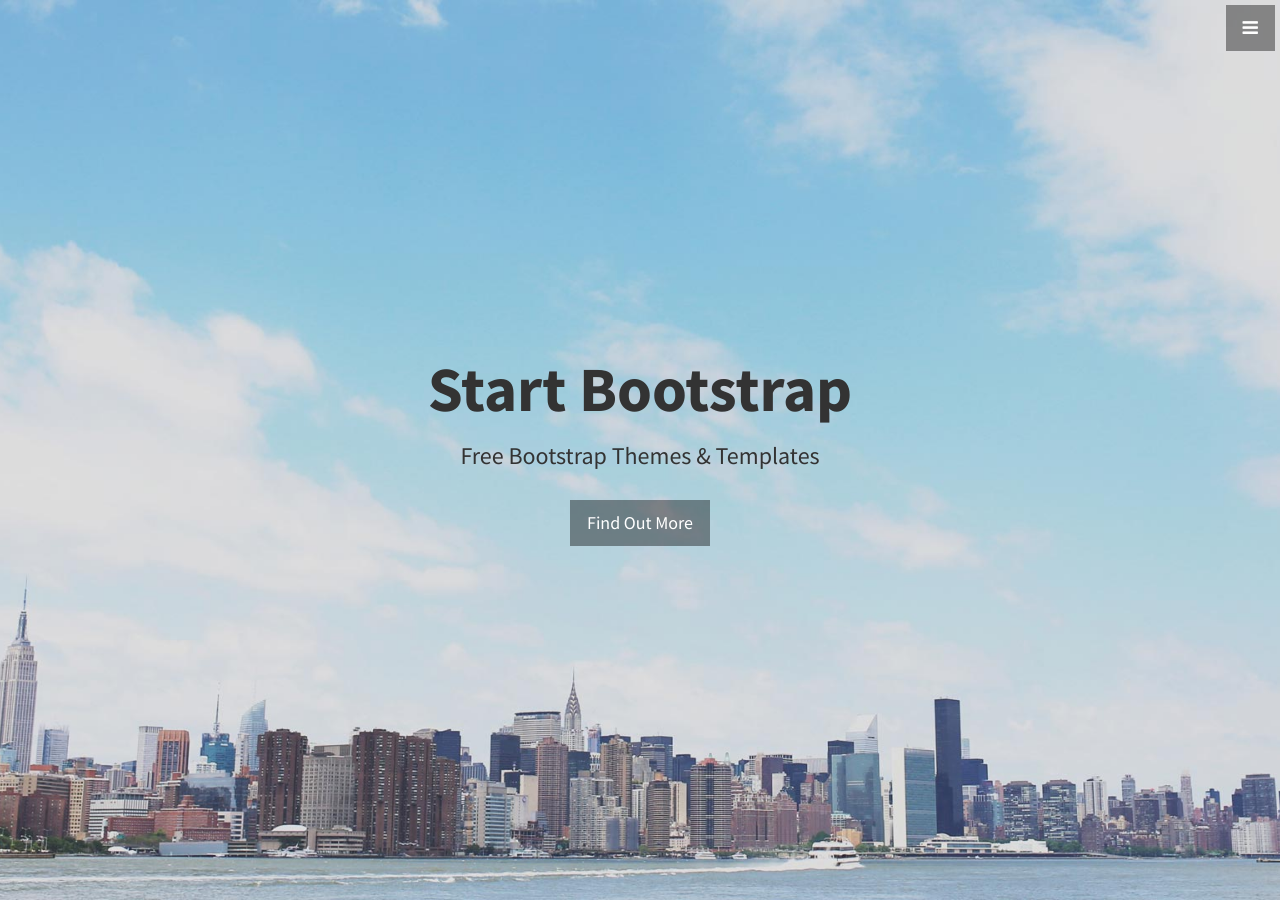
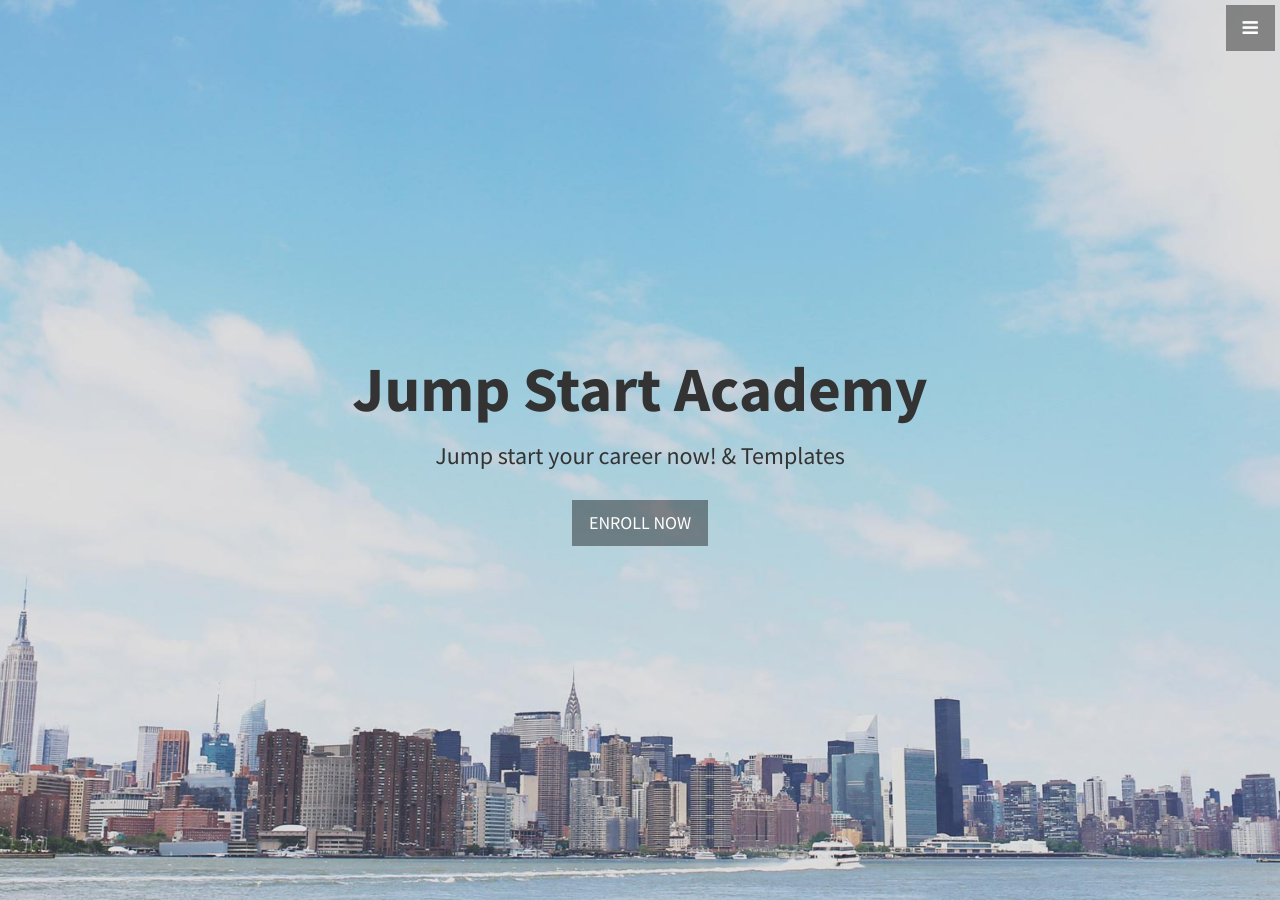
Before and after one commit to cleverberry/jumpstartacademy, a Jekyll site: the page built from index.html, in a window 1280 px wide and 900 px high. Built offline with Jekyll 4.4.1, drawn with Linux system fonts in a browser that asks for light colours.

Commit message:
Modify config.
Localization and customization of config properties.

```diff
--- a/_config.yml
+++ b/_config.yml
@@ -18,12 +18,10 @@
 # You can create any custom variable you would like, and they will be accessible
 # in the templates via {{ site.myvariable }}.
 
-title: Your awesome title
+title: Jump Start Academy
 email: your-email@example.com
 description: >- # this means to ignore newlines until "baseurl:"
-  Write an awesome description for your new site here. You can edit this
-  line in _config.yml. It will appear in your document head meta (for
-  Google search results) and in your feed.xml site description.
+  This is the Jump Start Academy. Enroll now!
 baseurl: "" # the subpath of your site, e.g. /blog
 url: "" # the base hostname & protocol for your site, e.g. http://example.com
 twitter_username: jekyllrb
--- a/_includes/head.html
+++ b/_includes/head.html
@@ -6,7 +6,7 @@
   <meta name="description" content="">
   <meta name="author" content="">
 
-  <title>Stylish Portfolio - Start Bootstrap Theme</title>
+  <title>Jump Start Academy</title>
 
   <!-- Bootstrap Core CSS -->
   <link href="css/bootstrap.min.css" rel="stylesheet">
--- a/_includes/header.html
+++ b/_includes/header.html
@@ -1,8 +1,8 @@
 <header id="top" class="header">
   <div class="text-vertical-center">
-    <h1>Start Bootstrap</h1>
-    <h3>Free Bootstrap Themes &amp; Templates</h3>
+    <h1>Jump Start Academy</h1>
+    <h3>Jump start your career now! &amp; Templates</h3>
     <br>
-    <a href="#about" class="btn btn-dark btn-lg">Find Out More</a>
+    <a href="#about" class="btn btn-dark btn-lg">ENROLL NOW</a>
   </div>
 </header>
--- a/_includes/navigation.html
+++ b/_includes/navigation.html
@@ -3,7 +3,7 @@
   <ul class="sidebar-nav">
     <a id="menu-close" href="#" class="btn btn-light btn-lg pull-right toggle"><i class="fa fa-times"></i></a>
     <li class="sidebar-brand">
-      <a href="#top"  onclick = $("#menu-close").click(); >Start Bootstrap</a>
+      <a href="#top"  onclick = $("#menu-close").click(); >Jump Start Academy</a>
     </li>
     <li>
       <a href="#top" onclick = $("#menu-close").click(); >Home</a>
```
